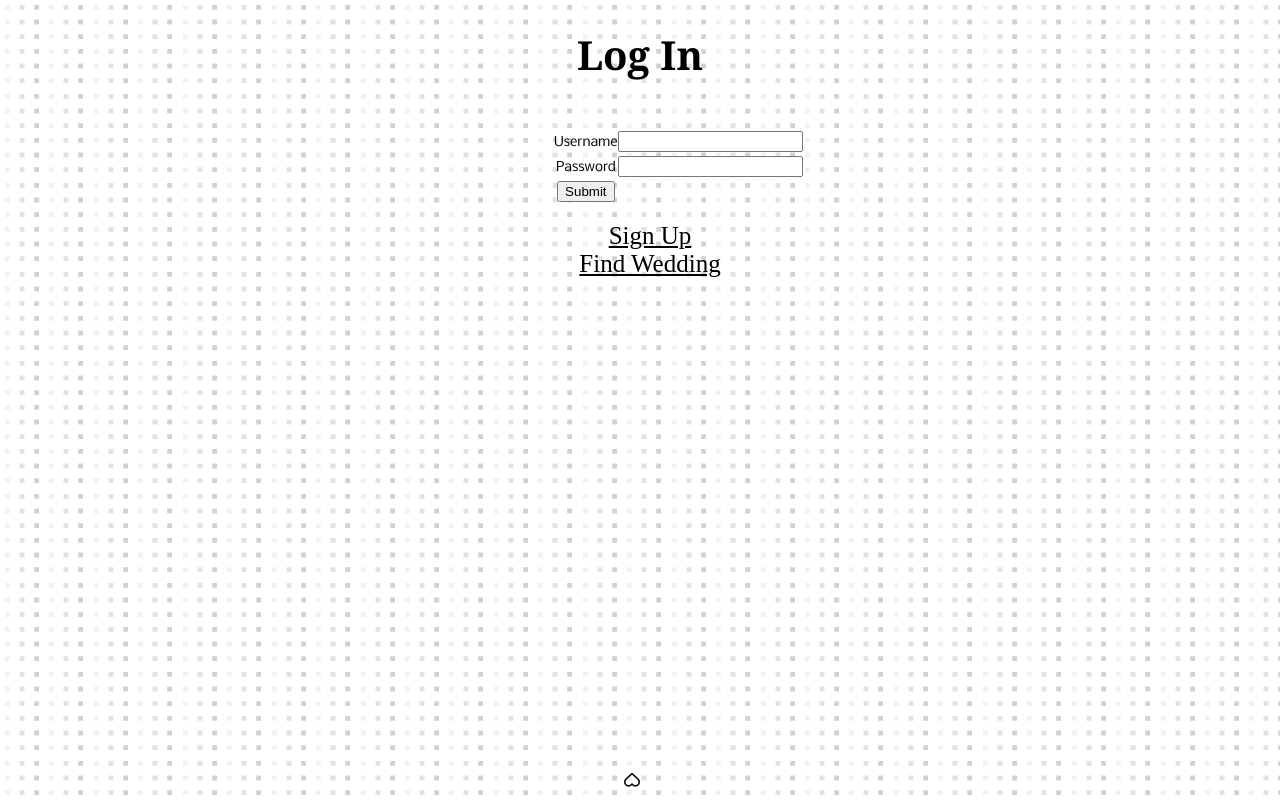
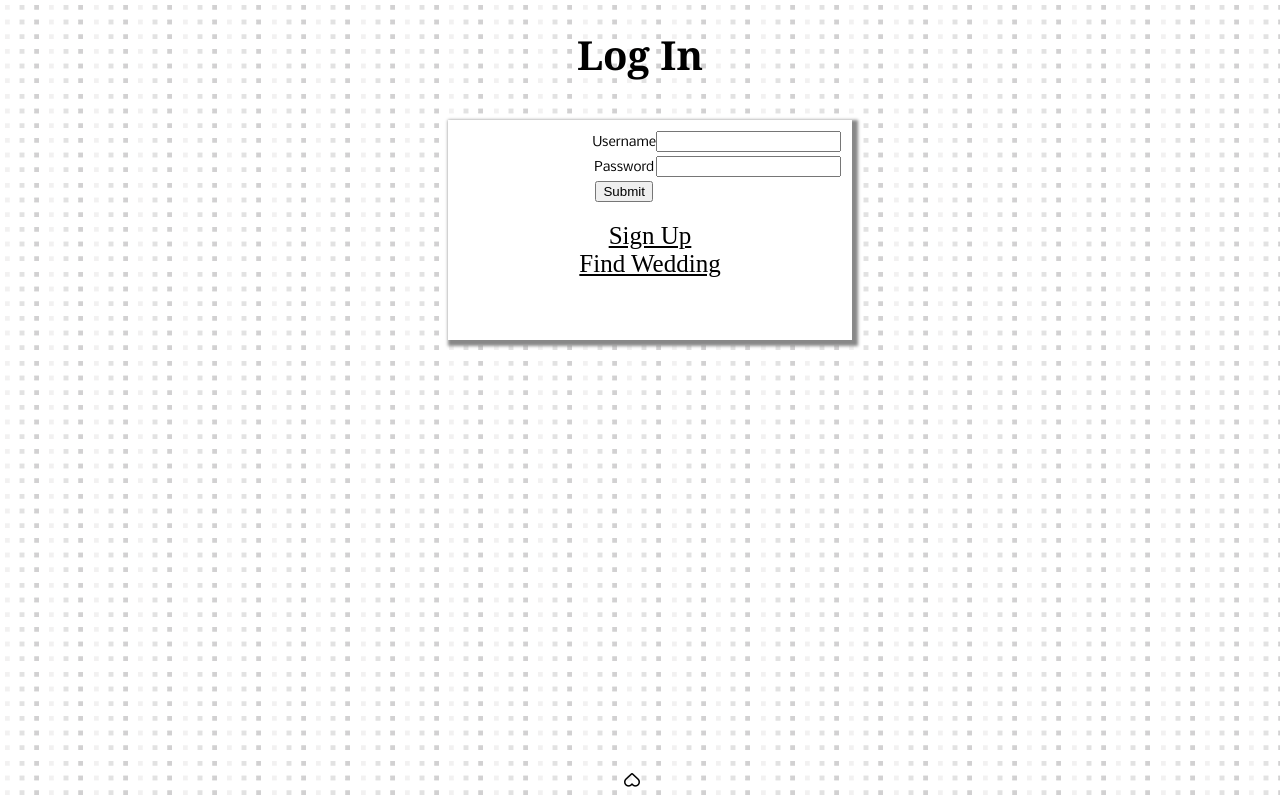
Before and after one commit to Kkelly22/wedding-itinerary-app, a React (Create React App) app in the folder client/: page /login in a window 1280 px wide. Built offline with nearby package versions, Linux system fonts and the light colour scheme; a web font is replaced by a local one.

Commit message:
changed the login and signup containers to be white with a grey shadow

```diff
--- a/client/src/App.css
+++ b/client/src/App.css
@@ -151,7 +151,9 @@ body {
 }
 
 .signup-container {
-  height: 500px;
+  background: white;
+  box-shadow: 3px 3px 3px 3px #888888;
+  height: 350px;
   width:50%;
   margin: auto;
   padding:10px;
@@ -173,13 +175,15 @@ body {
 }
 
 .login-container {
-  height: 500px;
-  width:50%;
+  background: white;
+  box-shadow: 3px 3px 3px 3px #888888;
+  height: 200px;
+  width:30%;
   margin: auto;
   padding:10px;
   position: absolute;
   top:15%;
-  left:25%;
+  left:35%;
 }
 
 .plans-blur {
```
